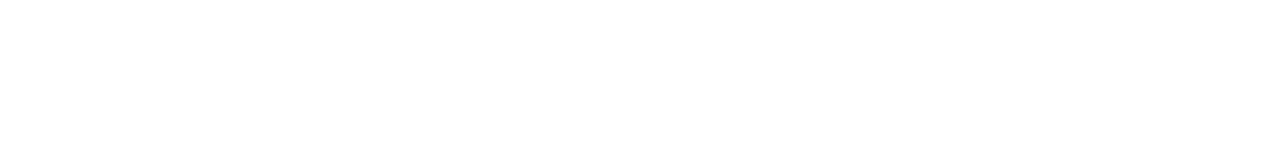
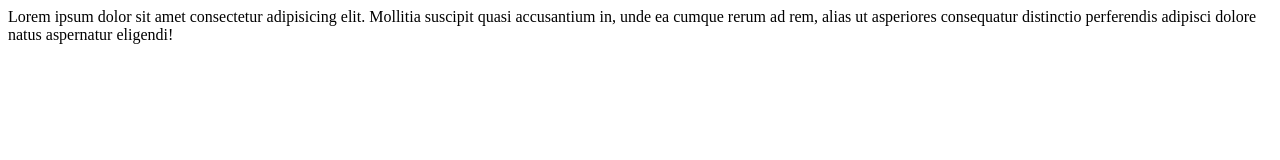
Before and after one commit to Fyzumi/market-pplg1, a plain HTML site: page index.html in a window 1280 px wide. Drawn offline with Linux system fonts and the light colour scheme.

Commit message:
add paragrafh to index.html

```diff
--- a/index.html
+++ b/index.html
@@ -6,6 +6,6 @@
     <title>Document</title>
 </head>
 <body>
-
+    Lorem ipsum dolor sit amet consectetur adipisicing elit. Mollitia suscipit quasi accusantium in, unde ea cumque rerum ad rem, alias ut asperiores consequatur distinctio perferendis adipisci dolore natus aspernatur eligendi!
 </body>
 </html>
```
